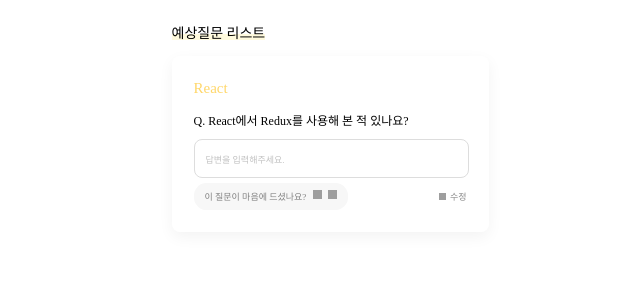
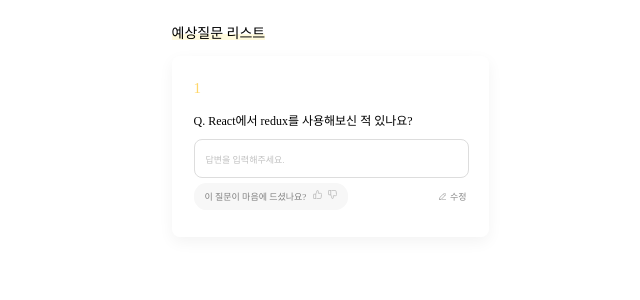
Before and after one commit to SominLeeeeee/highlightme_front_public, a React (Create React App) app: page /questions/1 in a window 1280 px wide. Shown: the top 300 px of the page, without its empty margins (310-950 px from the left). Built offline with nearby package versions, Linux system fonts and the light colour scheme; grey boxes are pictures that could not be loaded; the HTML template or start-up script is replaced by a standard one.

Commit message:
질문 리스트에 질문 여러개 + 주소 param 불러오기 구현

```diff
--- a/src/App.js
+++ b/src/App.js
@@ -3,7 +3,7 @@ import { BrowserRouter as Router, Route, Switch } from "react-router-dom";
 
 const SignIn = lazy(() => import("./routes/SignIn"));
 const SignUp = lazy(() => import("./routes/SignUp"));
-const Questions = lazy(() => import("./routes/QuestionsList"));
+const QuestionsList = lazy(() => import("./routes/QuestionsList"));
 
 function App() {
   return (
@@ -14,7 +14,7 @@ function App() {
 
           <Route path="/signin" component={SignIn} />
           <Route path="/signup" component={SignUp} />
-          <Route path="/questions/" component={Questions} />
+          <Route path="/questions/:keyword" component={QuestionsList} />
 
           {/* <Route path="/signin/logout" component={Logout} />
           <Route path="/field" component={Field} />
--- a/src/components/Question.js
+++ b/src/components/Question.js
@@ -17,11 +17,11 @@ function Question(props) {
       <div id="underQuestion">
         <span id="evaluateQuestionBox">
           이 질문이 마음에 드셨나요?
-          <img id="icGood" src="./images/ic-mydocs-good.svg"></img>
-          <img id="icBad" src="./images/ic-mydocs-bad.svg"></img>
+          <img id="icGood" src="/images/ic-mydocs-good.svg"></img>
+          <img id="icBad" src="/images/ic-mydocs-bad.svg"></img>
         </span>
         <span id="editAnswerBox">
-          <img id="icEdit" src="./images/ic-mydocs-g-write.svg"></img>
+          <img id="icEdit" src="/images/ic-mydocs-g-write.svg"></img>
           수정
         </span>
       </div>
--- a/src/components/Question.scss
+++ b/src/components/Question.scss
@@ -11,6 +11,7 @@
   flex-direction: row;
   justify-content: space-between;
   align-items: center;
+  margin-bottom: 5px;
 }
 
 #evaluateQuestionBox {
--- a/src/routes/QuestionsList.js
+++ b/src/routes/QuestionsList.js
@@ -1,16 +1,26 @@
 import React from "react";
+import { useParams } from "react-router-dom";
 import "../style/questionsList.scss";
 import colors from "../style/colors.js";
 import Question from "../components/Question.js";
 import ShadowBox from "../components/ShadowBox";
 
 function QuestionsList() {
+  const { keyword } = useParams();
+
+  const arr = [
+    {
+      title: "React에서 redux를 사용해보신 적 있나요?",
+    },
+  ];
+  // TODO: keyword에 대한 질문 받아오기
+
   return (
     <div className="questionsListParent">
       <div className="questionsListParent2">
-        <div id="questionsListTitleParent">
-          <p id="questionsListTitle">예상질문 리스트</p>
-          <div id="questionsListTitleBackground" />
+        <div id="questionsTitleParent">
+          <p id="questionsTitle">예상질문 리스트</p>
+          <div id="questionsTitleBackground" />
         </div>
         <ShadowBox
           aOfRgba="0.05"
@@ -18,8 +28,10 @@ function QuestionsList() {
           padding="22px"
           radius="8px"
         >
-          <p id="keywordName">React</p>
-          <Question questionText="React에서 Redux를 사용해 본 적 있나요?" />
+          <p id="keywordName">{keyword}</p>
+          {arr.map((element) => (
+            <Question questionText={element.title} />
+          ))}
         </ShadowBox>
       </div>
     </div>
--- a/src/style/questionsList.scss
+++ b/src/style/questionsList.scss
@@ -14,15 +14,15 @@
   }
 }
 
-#questionsListTitleParent {
+#questionsTitleParent {
   width: fit-content;
-  #questionsListTitle {
+  #questionsTitle {
     text-align: left;
     width: fit-content;
     font-size: 14px;
     font-family: "AppleSDGothicNeo-Bold";
   }
-  #questionsListTitleBackground {
+  #questionsTitleBackground {
     height: 5.5px;
     width: 100%;
     margin: -22px 0 16px 0;
```
